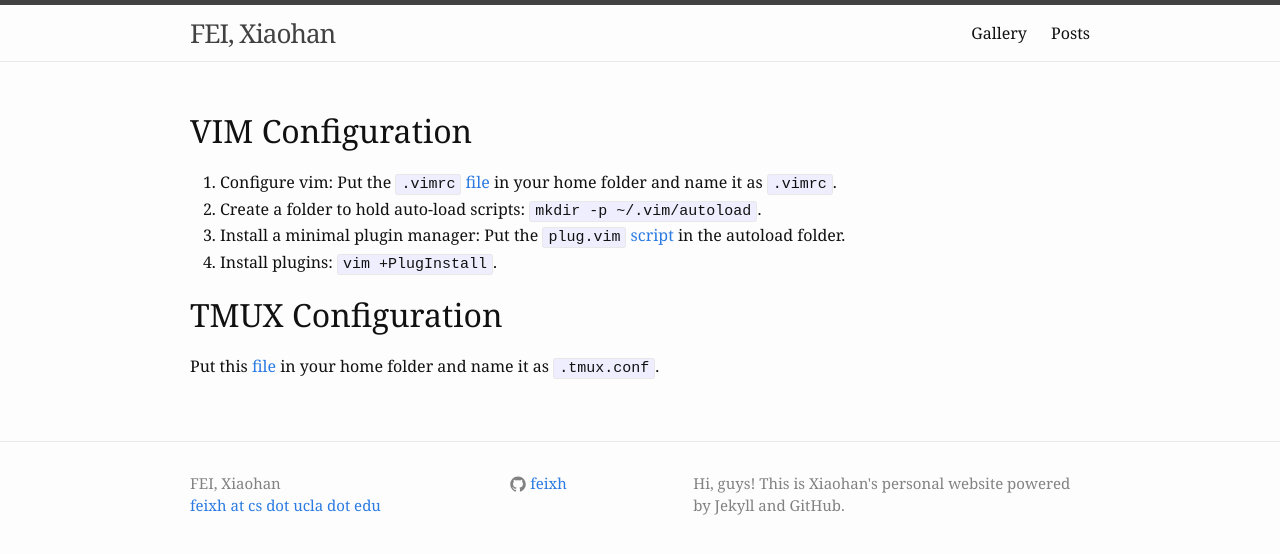
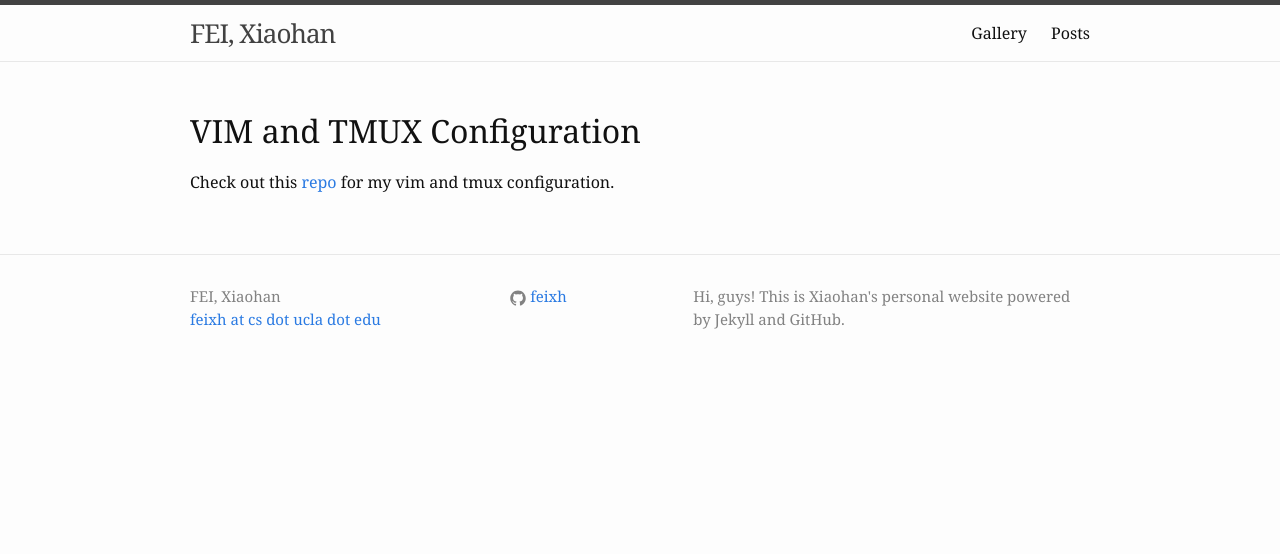
Before and after one commit to feixh/feixh.github.com, a Jekyll site: the page built from projects.md, in a window 1280 px wide. Shown: the top 554 px of the page. Built offline with Jekyll 4.4.1, drawn with Linux system fonts in a browser that asks for light colours.

Commit message:
update entry to vim and tmux configuration

```diff
--- a/projects.md
+++ b/projects.md
@@ -39,13 +39,6 @@ permalink: /Posts/
 
 </div>
 
-## VIM Configuration
+## VIM and TMUX Configuration
 
-1. Configure vim: Put the `.vimrc` [file]({{ site.url }}/assets/vimrc) in your home folder and name it as `.vimrc`.
-2. Create a folder to hold auto-load scripts: `mkdir -p ~/.vim/autoload`.
-3. Install a minimal plugin manager: Put the `plug.vim` [script]({{ site.url }}/assets/plug.vim) in the autoload folder.
-4. Install plugins: `vim +PlugInstall`.
-
-## TMUX Configuration
-
-Put this [file]( {{ site.url }}/assets/tmux.conf) in your home folder and name it as `.tmux.conf`.
+Check out this [repo](https://github.com/feixh/vim_tmux_cfg) for my vim and tmux configuration.
```
Also changed, not shown: index.md (+0 -6 lines).
